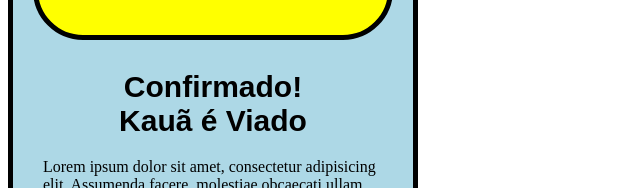
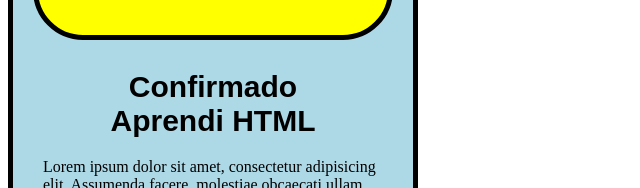
Before and after one commit to Guitorres109/Aulas-SENAI, a plain HTML site: page Aula3/SRC/Caixa.html in a window 1280 px wide. Shown: the part 403-591 px from the top of the page, without its empty margins (0-640 px from the left). Drawn offline with Linux system fonts and the light colour scheme.

Commit message:
Aula 17/09/2025 atualizado

```diff
--- a/Aula3/SRC/Caixa.html
+++ b/Aula3/SRC/Caixa.html
@@ -14,7 +14,7 @@
         <div class="filho2">
 
         </div>
-        <h2><Strong>Confirmado!</Strong> <br> Kauã é Viado</h2>
+        <h2><Strong>Confirmado</Strong> <br> Aprendi HTML</h2>
         <p>Lorem ipsum dolor sit amet, consectetur adipisicing elit. Assumenda facere, molestiae obcaecati ullam aperiam cupiditate?</p>
     </div>
 </body>
```
